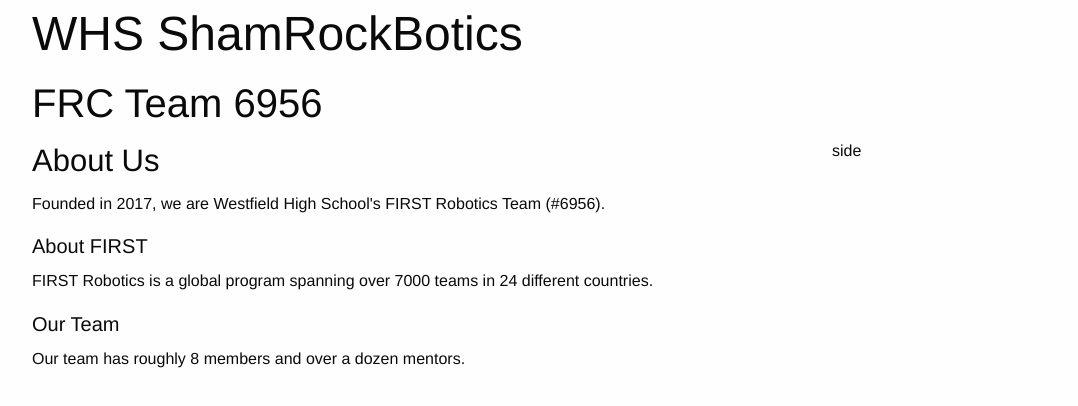
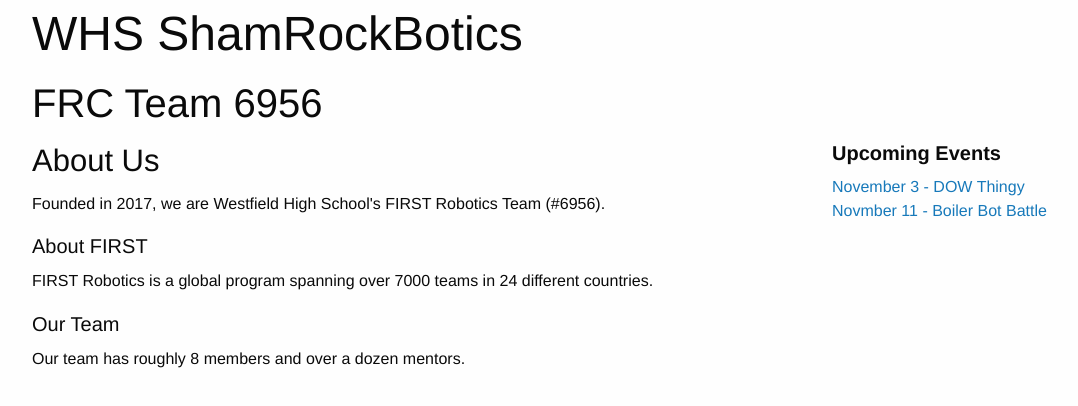
Before and after one commit to frc6956/2017-website, a plain HTML site: page index.html in a window 1280 px wide. Shown: the whole page, without its empty margins (23-1101 px from the left). Drawn offline with Linux system fonts and the light colour scheme.

Commit message:
Add Side Events

```diff
--- a/index.html
+++ b/index.html
@@ -34,7 +34,9 @@
 
         <!-- SIDEBAR -->
         <div class="large-4 medium-4 cell">
-          side
+          <h5><strong>Upcoming Events</strong></h5>
+          <a>November 3 - DOW Thingy</a><br>
+          <a>Novmber 11 - Boiler Bot Battle</a>
         </div>
 
       </div>
```
